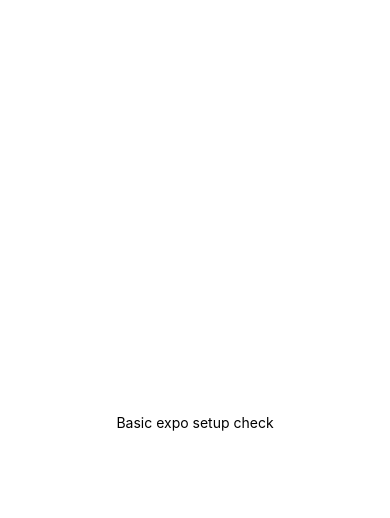
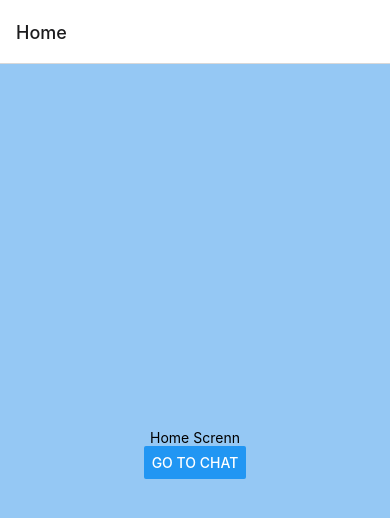
Before and after one commit to kriskoder/MyChatter, a React Native app: screen /Home in a window 390 px wide. Shown: the top 518 px of the page. Built offline with nearby package versions, Linux system fonts and the light colour scheme.

Commit message:
basic navigation implemented

```diff
--- a/App.js
+++ b/App.js
@@ -1,21 +1,20 @@
-import { StatusBar } from 'expo-status-bar';
-import React from 'react';
-import { StyleSheet, Text, View } from 'react-native';
+import { NavigationContainer } from "@react-navigation/native";
+import { createStackNavigator } from "@react-navigation/stack";
+import React from "react";
+import ChatScreen from "./components/ChatScreen";
+import HomeScreen from "./components/HomeScreen";
 
-export default function App() {
+const Stack = createStackNavigator();
+
+const App = () => {
   return (
-    <View style={styles.container}>
-      <Text>Basic expo setup check</Text>
-      <StatusBar style="auto" />
-    </View>
+    <NavigationContainer>
+      <Stack.Navigator initialRouteName="Home">
+        <Stack.Screen name="Home" component={HomeScreen} />
+        <Stack.Screen name="ChatScreen" component={ChatScreen} />
+      </Stack.Navigator>
+    </NavigationContainer>
   );
-}
+};
 
-const styles = StyleSheet.create({
-  container: {
-    flex: 1,
-    backgroundColor: '#fff',
-    alignItems: 'center',
-    justifyContent: 'center',
-  },
-});
+export default App;
--- /dev/null
+++ b/components/ChatScreen.js
@@ -0,0 +1,14 @@
+import React from "react";
+import { View, Button, Text } from "react-native";
+import GeneralContainerView from "./Utils/GeneralContainerView";
+
+const ChatScreen = () => {
+  return (
+    <GeneralContainerView>
+      <Text>ChatScreen</Text>
+      <Button title="Click the button" />
+    </GeneralContainerView>
+  );
+};
+
+export default ChatScreen;
--- /dev/null
+++ b/components/HomeScreen.js
@@ -0,0 +1,19 @@
+import React from "react";
+import { View as asdf, Text, Button } from "react-native";
+import GeneralContainerView from "./Utils/GeneralContainerView";
+
+export const HomeScreen = ({ navigation }) => {
+  return (
+    <GeneralContainerView>
+      <Text>Home Screnn</Text>
+      <Button
+        title="Go to chat"
+        onPress={() => {
+          navigation.navigate("ChatScreen");
+        }}
+      />
+    </GeneralContainerView>
+  );
+};
+
+export default HomeScreen;
--- /dev/null
+++ b/components/Utils/GeneralContainerView.js
@@ -0,0 +1,20 @@
+import React from "react";
+import { View, Text, StyleSheet } from "react-native";
+
+const GeneralContainerView = ({children}) => {
+  return (
+    <View style={styles.container}>
+      {children}
+    </View>
+  );
+};
+
+const styles = StyleSheet.create({
+  container: {
+    flex: 1,
+    backgroundColor: "#95c8f4",
+    alignItems: "center",
+    justifyContent: "center",
+  },
+});
+export default GeneralContainerView;
```
Also changed, not shown: package.json (+6 -1 lines), 1 other file (tests, documents, lock files or other folders).
